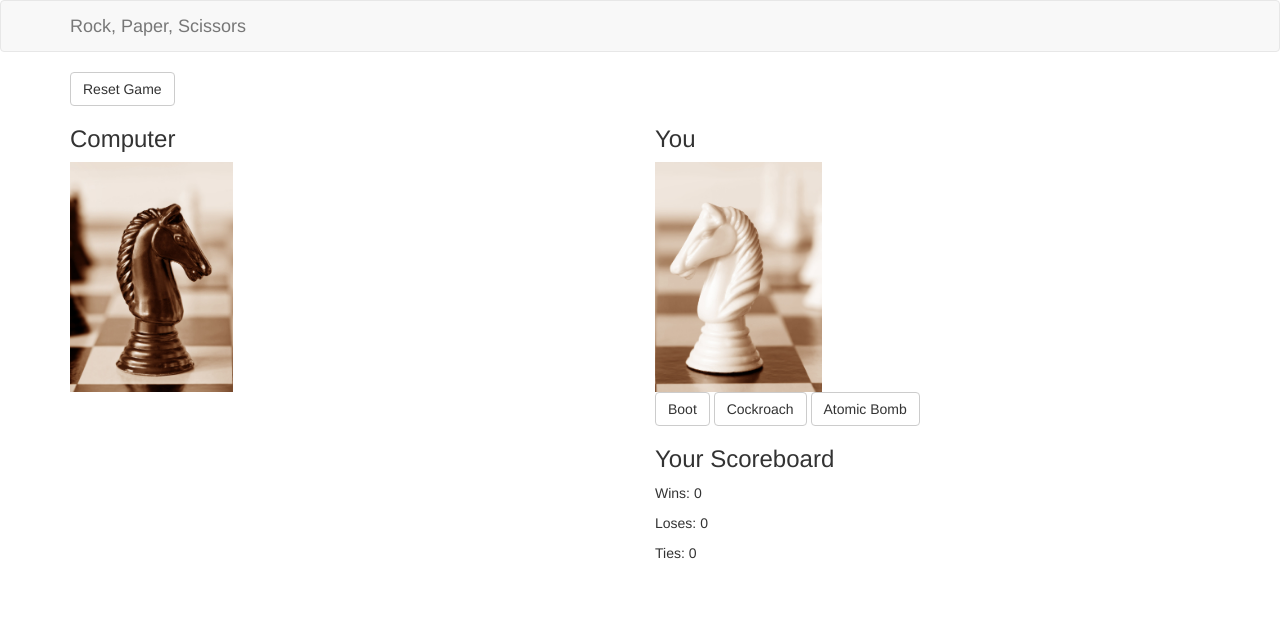
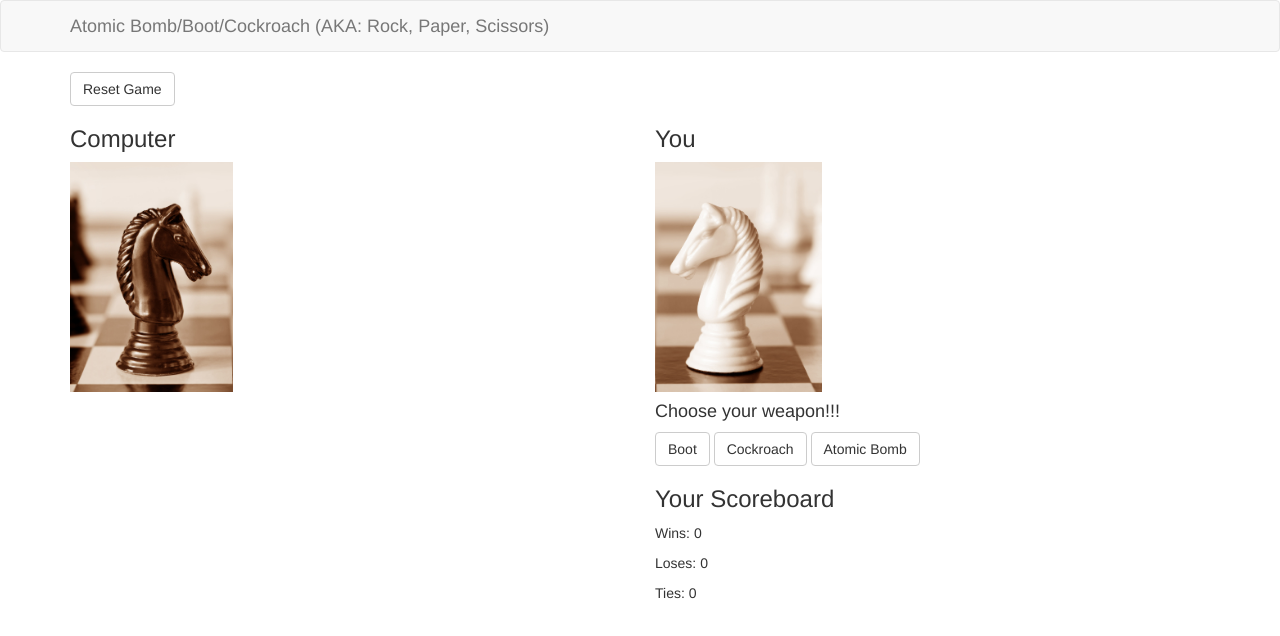
Before and after one commit to jarellano01/Rock-Paper-Scissors, a plain HTML site: page index.html in a window 1280 px wide. Drawn offline with nearby package versions, Linux system fonts and the light colour scheme.

Commit message:
updated index

```diff
--- a/index.html
+++ b/index.html
@@ -15,7 +15,7 @@
 			<div class="container">
 				<!-- Brand and toggle get grouped for better mobile display -->
 				<div class="navbar-header">
-					<a class="navbar-brand" href="#">Rock, Paper, Scissors</a>
+					<a class="navbar-brand" href="#">Atomic Bomb/Boot/Cockroach (AKA: Rock, Paper, Scissors)</a>
 				</div>
 			</div>
 		</nav>
@@ -42,6 +42,7 @@
 			</div>
 			<div class="row">
 				<div class="col-xs-4 col-xs-offset-6">
+					<h4>Choose your weapon!!!</h4>
 					<button type="button" value="boot" class="btn btn-default" onclick="rpsShoot(this.value)">Boot</button>
 					<button type="button" value="cockroach" class="btn btn-default" onclick="rpsShoot(this.value)">Cockroach</button>
 					<button type="button" value="atomic-bomb" class="btn btn-default" onclick="rpsShoot(this.value)">Atomic Bomb</button>
```
